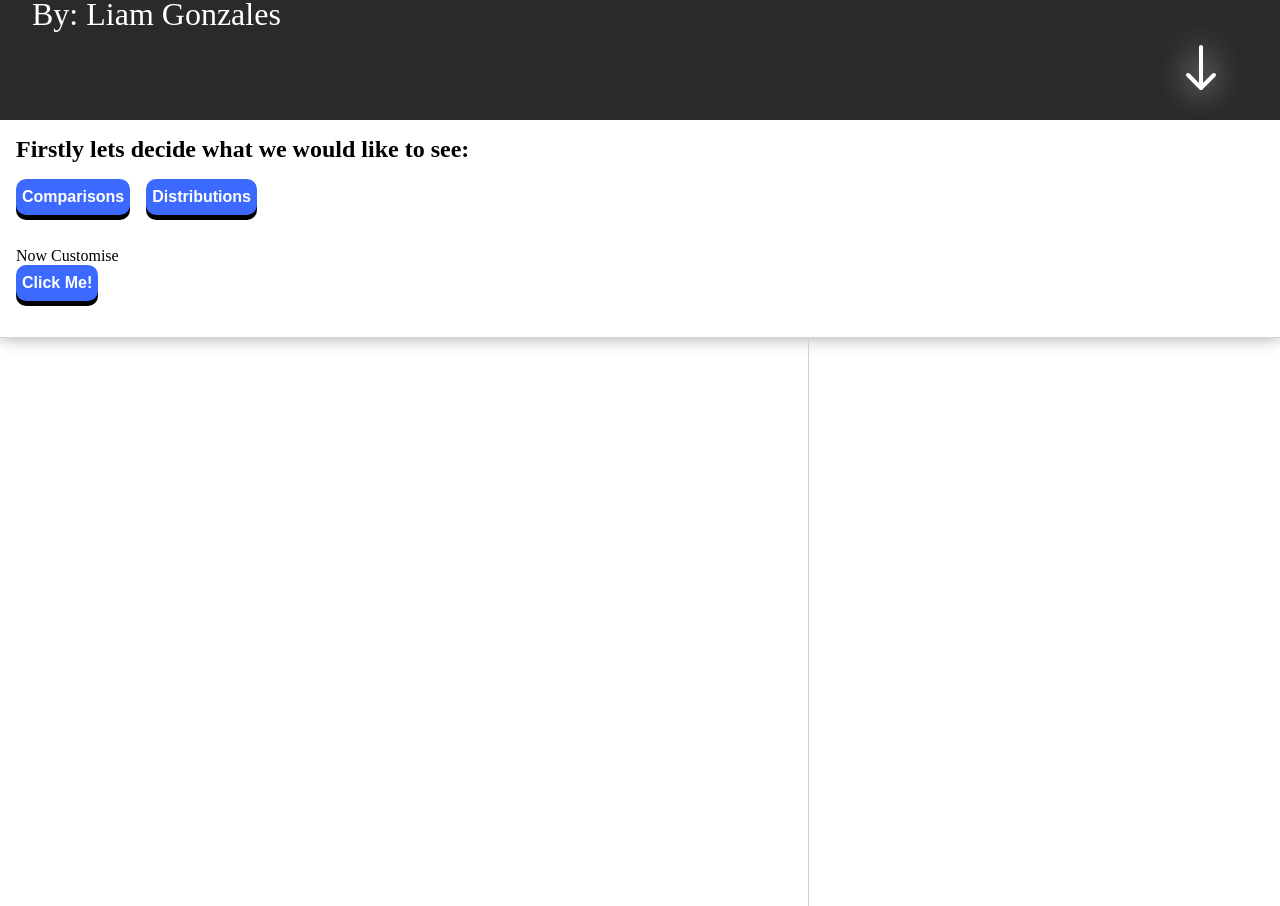
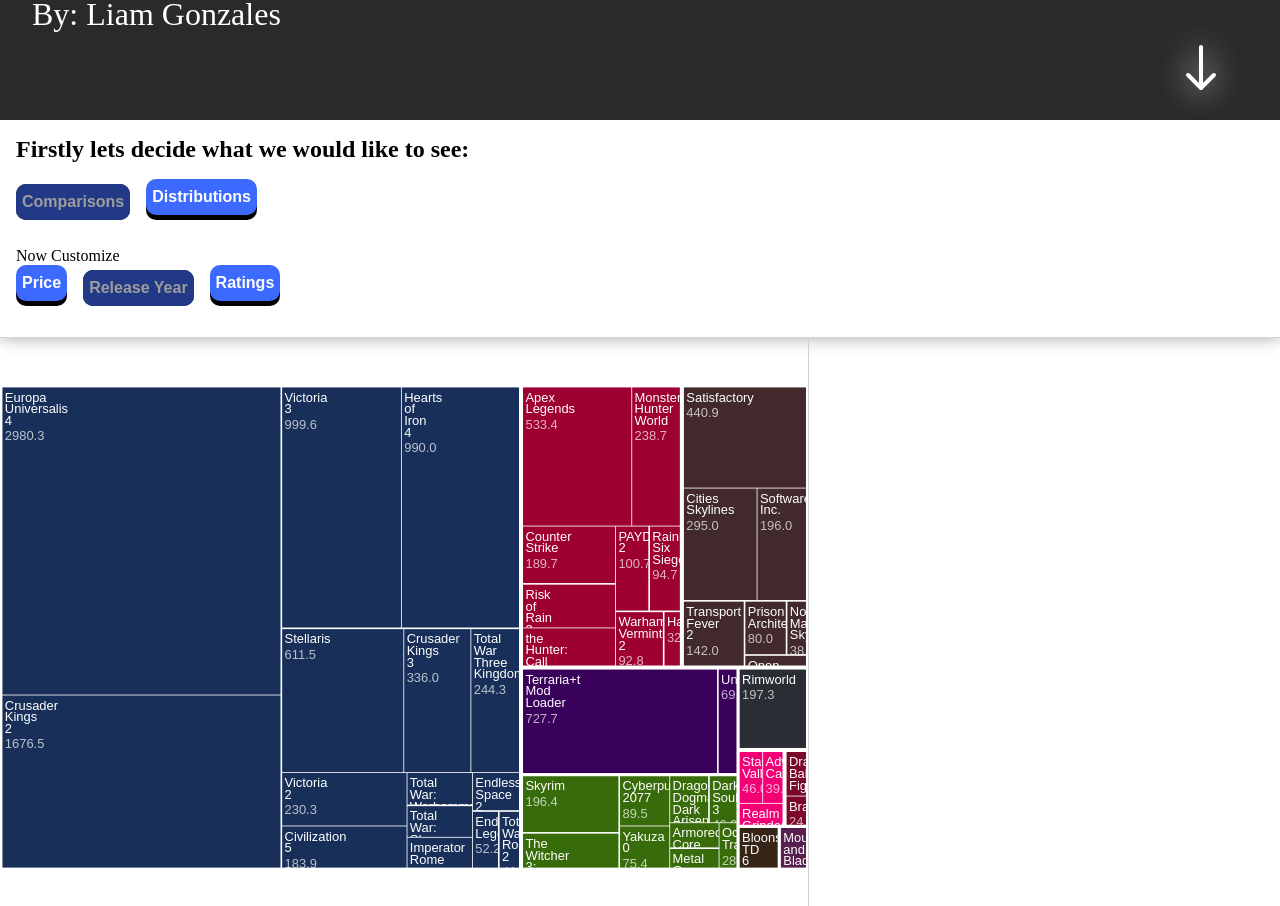
Before and after one commit to lvingonzales/50-games-data-visualization, a React (Vite) app: page / in a window 1280 px wide. Shown: the part 680-1586 px from the top of the page. Built offline with nearby package versions, Linux system fonts and the light colour scheme.

Commit message:
Home Stretch

```diff
--- a/src/App.jsx
+++ b/src/App.jsx
@@ -3,7 +3,8 @@
 import BeeSwarm from "./components/beeswarm";
 import { useElementOnScreen } from "./components/Hooks";
 import Header from "./components/Header";
-
+import Chart from "./components/Chart";
+import Button from "./components/Button";
 
 const colorMapping = {
   Action: "#9E0031", //Red
@@ -19,35 +20,94 @@
 };
 
 const options = {
-    root: null,
-    rootMargin: "0px",
-    threshold: 1.0,
-  }
+  root: null,
+  rootMargin: "0px",
+  threshold: 1.0,
+};
 
 export default function App() {
-  const [treeData, setTreeData] = useState("");
+  // const [treeData, setTreeData] = useState("");
 
-  const [heroSection, heroVisible] = useElementOnScreen({...options, threshold: 0.2});
-  const [mainSection, mainVisible] = useElementOnScreen({...options, threshold: 0.5});
+  const [activeChart, setActiveChart] = useState("tree");
+  const [activeCriteria, setActiveCriteria] = useState("Release Year");
+
+  const [heroSection, heroVisible] = useElementOnScreen({
+    ...options,
+    threshold: 0.2,
+  });
+  const [mainSection, mainVisible] = useElementOnScreen({
+    ...options,
+    threshold: 0.5,
+  });
   return (
     <>
-      <div ref={heroSection} className={heroVisible?"heroWrapper isVisible": "heroWrapper"}>
+      <div
+        ref={heroSection}
+        className={heroVisible ? "heroWrapper isVisible" : "heroWrapper"}
+      >
         <h1>Data Visualization Project: 2</h1>
         <h2>An examination of my own top 50 most played video games</h2>
         <p>By: Liam Gonzales</p>
         <img src="/Arrow.svg" alt="Arrow pointing downwards" />
       </div>
-      <div ref={mainSection} className={mainVisible?"mainContainer isVisible": "mainContainer"}>
-        <Header />
-        <div className="chartSpace"></div>
+      <div
+        ref={mainSection}
+        className={mainVisible ? "mainContainer isVisible" : "mainContainer"}
+      >
+        <Header
+          mainBtns={[
+            <Button
+              key={crypto.randomUUID()}
+              callback={() => setActiveChart("tree")}
+              text={"Comparisons"}
+              activeChart={activeChart}
+              associatedChart={"tree"}
+            />,
+            <Button
+              key={crypto.randomUUID()}
+              callback={() => setActiveChart("bee")}
+              text={"Distributions"}
+              activeChart={activeChart}
+              associatedChart={"bee"}
+            />,
+          ]}
+          controlBtns={[
+            <Button
+              key={crypto.randomUUID()}
+              text={"Price"}
+              callback={() => setActiveCriteria("Price (current)")}
+              activeChart={activeChart}
+              associatedChart={"bee"}
+              activeCriteria={activeCriteria}
+              associatedCriteria={"Price (current)"}
+            />,
+            <Button
+              key={crypto.randomUUID()}
+              text={"Release Year"}
+              callback={() => setActiveCriteria("Release Year")}
+              activeChart={activeChart}
+              associatedChart={"bee"}
+              activeCriteria={activeCriteria}
+              associatedCriteria={"Release Year"}
+            />,
+            <Button
+              key={crypto.randomUUID()}
+              text={"Ratings"}
+              callback={() => setActiveCriteria("Ratings (% positive)")}
+              activeChart={activeChart}
+              associatedChart={"bee"}
+              activeCriteria={activeCriteria}
+              associatedCriteria={"Ratings (% positive)"}
+            />,
+          ]}
+        />
+
+        <Chart>
+          <Treemap colours={colorMapping} activeChart={activeChart} />
+          <BeeSwarm colours={colorMapping} activeChart={activeChart} activeCriteria={activeCriteria} />
+        </Chart>
         <div className="infoPanel"></div>
       </div>
-      {/* <div className="treemap">
-                <Treemap setTreeData={setTreeData} colours={colorMapping}/>
-            </div>
-            <div className="beeswarm">
-                <BeeSwarm colours={colorMapping} />
-            </div> */}
     </>
   );
 }
--- a/src/components/Button.jsx
+++ b/src/components/Button.jsx
@@ -1,18 +1,26 @@
 import PropTypes from "prop-types";
 import style_button from "../styles/style_button.module.css"
-import { useEffect, useRef } from "react";
+import { useEffect, useRef, useState } from "react";
 
-export default function Button ({callback, text, uniqClass}) {
-    const buttonRef = useRef(null)
+export default function Button ({callback, text, activeChart = null, associatedChart = null, activeCriteria = null, associatedCriteria = null}) {
+    const [isActive, setIsActive] = useState(true)
+    const buttonRef = useRef(null);
+
     useEffect(() => {
-        uniqClass ? buttonRef.current.classList.add(uniqClass) : null
-    }, []);
+        activeChart === associatedChart ? setIsActive(true) : setIsActive(false);
+        if(associatedCriteria !== null) {
+            activeCriteria === associatedCriteria ? setIsActive(true) : setIsActive(false);
+        }
+    }, [activeChart, activeCriteria, associatedChart, associatedCriteria]);
 
-    return <button ref={buttonRef} onClick={callback} className={style_button.btn}>{text}</button>
+    return <button ref={buttonRef} onClick={callback} className={`${style_button.btn} ${isActive ? style_button.inactive: null}`}>{text}</button>
 }
 
 Button.propTypes = {
     callback: PropTypes.func,
     text: PropTypes.string,
-    uniqClass: PropTypes.string
+    activeChart: PropTypes.string,
+    associatedChart: PropTypes.string,
+    activeCriteria: PropTypes.string,
+    associatedCriteria: PropTypes.string
 }
--- /dev/null
+++ b/src/components/Chart.jsx
@@ -0,0 +1,13 @@
+import style_chart from "../styles/style_chart.module.css"
+import Treemap from "./treemap"
+
+export default function Chart({children}) {
+
+    return (
+        <>
+            <div className={style_chart.chartWrapper}>
+                {children}
+            </div>
+        </>
+    )
+}
--- a/src/components/Header.jsx
+++ b/src/components/Header.jsx
@@ -1,24 +1,24 @@
 import style_header from "../styles/style_header.module.css";
 import Button from "../components/Button";
 
-export default function Header() {
+export default function Header({mainBtns, controlBtns}) {
   return (
     <>
       <div className={style_header.header}>
         <div className={style_header.hero}>
           <h2>Firstly lets decide what we would like to see: </h2>
           <div>
-            <Button text={"Comparisons"} />
-            <Button text={"Distributions"} />
+            {mainBtns.map(btn => (
+              btn
+            ))}
           </div>
         </div>
         <div className={style_header.controlPanel}>
-          <p>Now Customise</p>
+          <p>Now Customize</p>
           <div className={style_header.controls}>
-            <Button
-              callback={() => console.log("pressed")}
-              text={"Click Me!"}
-            />
+            {controlBtns.map(btn => (
+              btn
+            ))}
           </div>
         </div>
       </div>
--- a/src/components/treemap.jsx
+++ b/src/components/treemap.jsx
@@ -2,12 +2,20 @@
 import { useEffect, useRef} from "react";
 import style_treeMap from "../styles/style_treemap.module.css";
 
-export default function Treemap({setTreeData, colours}) {
+export default function Treemap({colours, activeChart}) {
   const chartRef = useRef(null);
 
   const uid = (prefix = "id") => {
     return `${prefix}-${crypto.randomUUID()}`;
   };
+
+  useEffect (() => {
+    if (activeChart === "tree") {
+      chartRef.current.classList.add(style_treeMap.activeChart);
+    } else {
+      chartRef.current.classList.remove(style_treeMap.activeChart);
+    }
+  }, [activeChart])
 
   const resetChart = () => {
     Array.from(document.querySelectorAll('rect')).forEach(rect => {
@@ -18,8 +26,8 @@
   }
 
   useEffect(() => {
-    const width = 1600;
-    const height = 800;
+    const width = 1000;
+    const height = 600;
 
 
     const margin = {
@@ -58,7 +66,7 @@
       const svg = d3
         .select(chartRef.current)
         .append("svg")
-        .attr("viewBox", [0, 0, width + margin.right + margin.left, height])
+        .attr("viewBox", [0, 0, width, height])
         .attr("width", width)
         .attr("height", height)
         .attr("style", "max-width: 100%; height: auto; font: 10px sans-serif;")
@@ -152,40 +160,10 @@
           ) => (i === nodes.length - 1 ? 0.7 : null)
         )
         .text((d) => d); // Set text content
-
-      const legendWrapper = svg
-        .append("g")
-        .attr("transform-origin", "50 50")
-        .attr("transform", `translate(${width}, ${margin.top})`)
-        .attr("class", style_treeMap.legendWrapper);
-
-      const legend = legendWrapper
-        .selectAll(".legend")
-        .data(Object.entries(colours))
-        .enter()
-        .append("g")
-        .attr("class", style_treeMap.legend)
-        .attr("transform", (d, i) => `translate(0, ${i * 50})`);
-
-      legend
-        .append("rect")
-        .attr("width", 18)
-        .attr("height", 18)
-        .attr("fill", (d) => d[1]);
-
-      legend
-        .append("text")
-        .attr("class", style_treeMap.legendText)
-        .attr("x", 20)
-        .attr("y", 14)
-        .text((d) => d[0]);
     });
   }, []);
 
   return (
-    <div>
-      <div ref={chartRef}>
-      </div>
-    </div>
+      <div className={style_treeMap.svgWrapper} ref={chartRef}></div>
   );
 }
--- a/src/styles/style_button.module.css
+++ b/src/styles/style_button.module.css
@@ -19,3 +19,7 @@
     background-color: #213987;
     color: rgb(157, 157, 157);
 }
+
+.btn.inactive {
+    pointer-events: none;
+}
--- /dev/null
+++ b/src/styles/style_chart.module.css
@@ -0,0 +1,8 @@
+.chartWrapper {
+    grid-area: 2 / 1 / 3/ 2;
+    display: flex;
+    place-content: space-around;
+    place-items: center;
+    flex-direction: column;
+    position: relative;
+}
--- a/src/styles/style_header.module.css
+++ b/src/styles/style_header.module.css
@@ -41,3 +41,8 @@
 .controlPanel {
     margin-top: 0px;
 }
+
+.controls {
+    display: flex;
+    gap: 16px;
+}
--- a/src/styles/style_treemap.module.css
+++ b/src/styles/style_treemap.module.css
@@ -1,7 +1,3 @@
-.legendText {
-    font-size: 1rem;
-}
-
 .rects {
     transition: 0.5s all ease-in-out;
 }
@@ -20,3 +16,28 @@
     fill: black;
     fill-opacity: 60%;
 }
+
+.svgWrapper, .swarmWrapper {
+    position: absolute;
+    opacity: 0;
+    visibility: hidden;
+    transition: 0.5s all ease-in-out;
+}
+
+.svgWrapper.activeChart, .swarmWrapper.activeChart {
+    position: absolute;
+    opacity: 1;
+    visibility: visible;
+    transition: 0.5s all ease-in-out;
+}
+
+@keyframes FlyIn {
+    from {
+        opacity: 1;
+        visibility: visible;
+    }
+
+    to {
+
+    }
+}
```
Also changed, not shown: src/components/beeswarm.jsx (+23 -8 lines), public/Games _copy.csv (deleted), public/Games.nonHier.csv.
